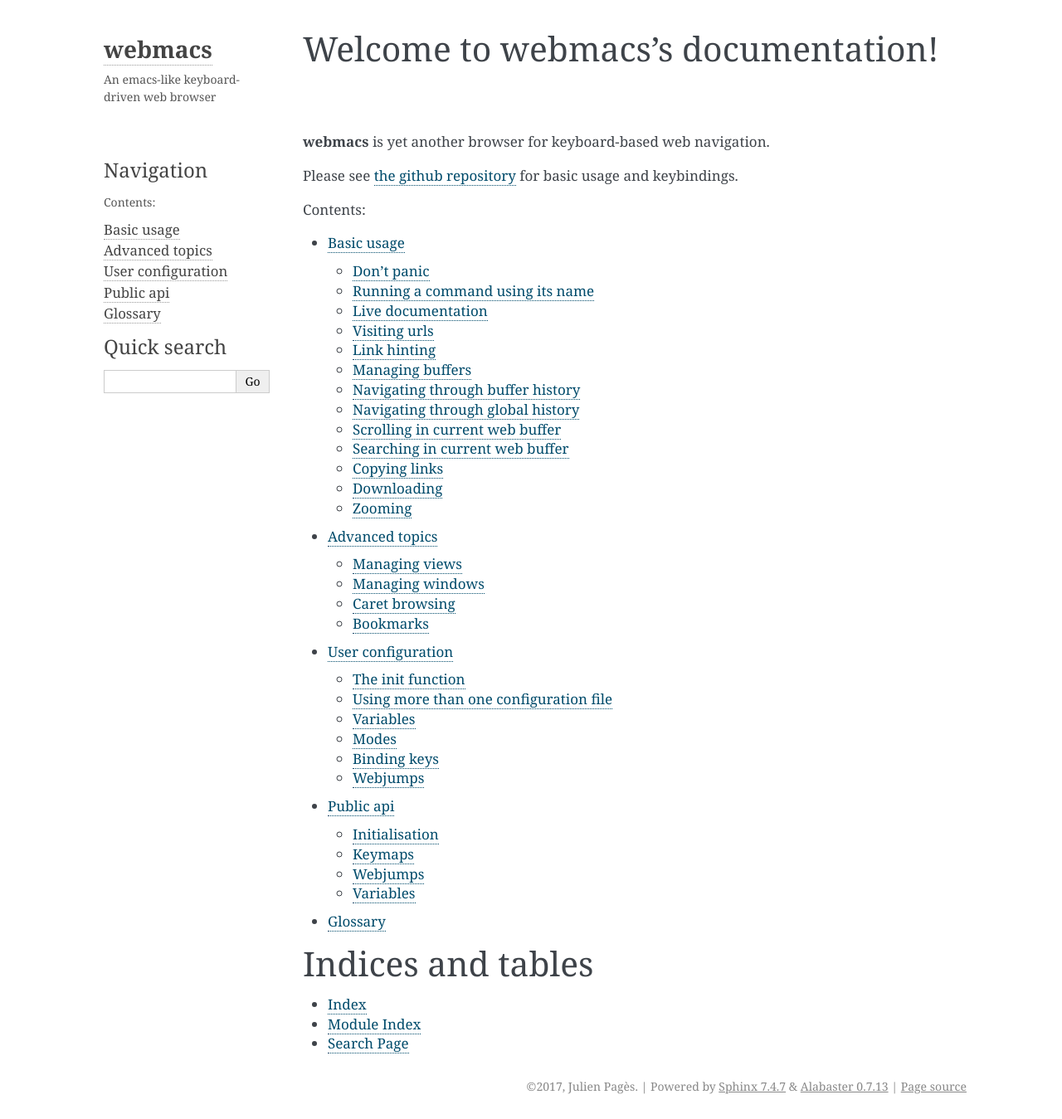
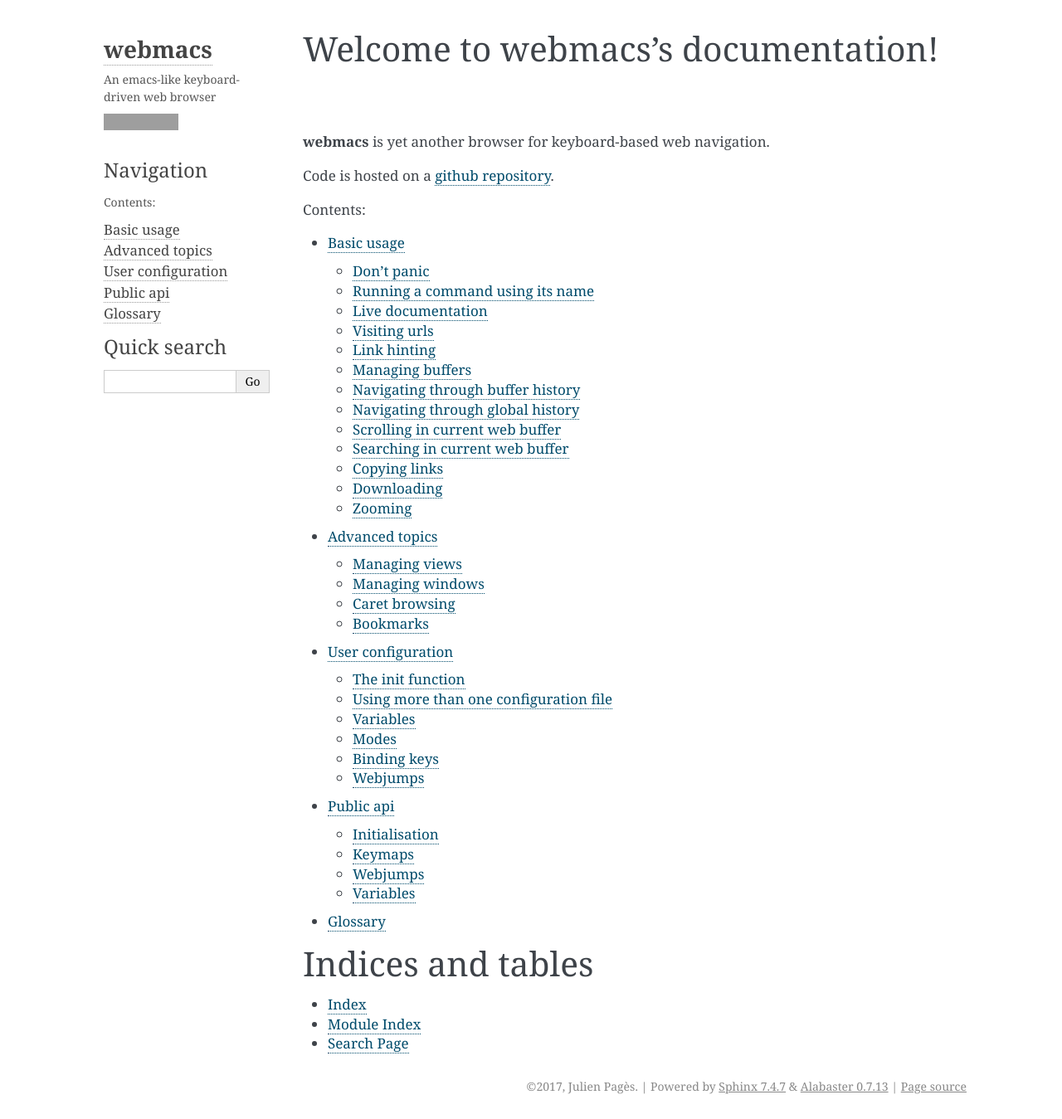
Before and after one commit to parkouss/webmacs, a Sphinx documentation site: the page built from docs/index.rst, in a window 1280 px wide. Shown: the whole page at 83% size. Built offline with Sphinx 7.4.7, drawn with Linux system fonts in a browser that asks for light colours; pages that are not in the unit, such as notebooks, are missing from menus; grey boxes are pictures that could not be loaded.

Commit message:
[doc] Do not indicate the github repo for basic usage

```diff
--- a/docs/index.rst
+++ b/docs/index.rst
@@ -8,8 +8,7 @@
 
 **webmacs** is yet another browser for keyboard-based web navigation.
 
-Please see `the github repository <https://github.com/parkouss/webmacs>`_ for
-basic usage and keybindings.
+Code is hosted on a `github repository <https://github.com/parkouss/webmacs>`_.
 
 .. toctree::
    :maxdepth: 2
```
